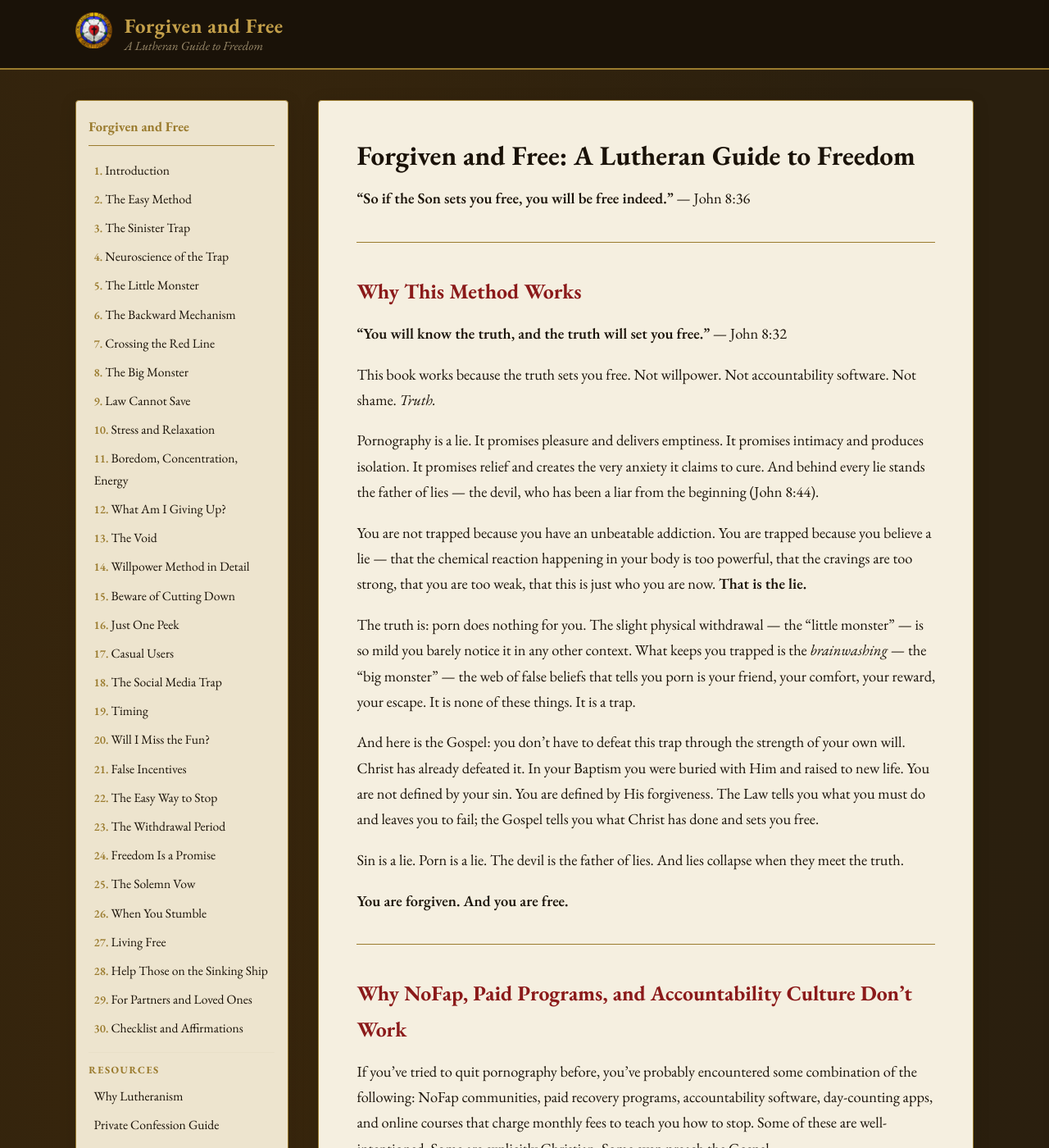
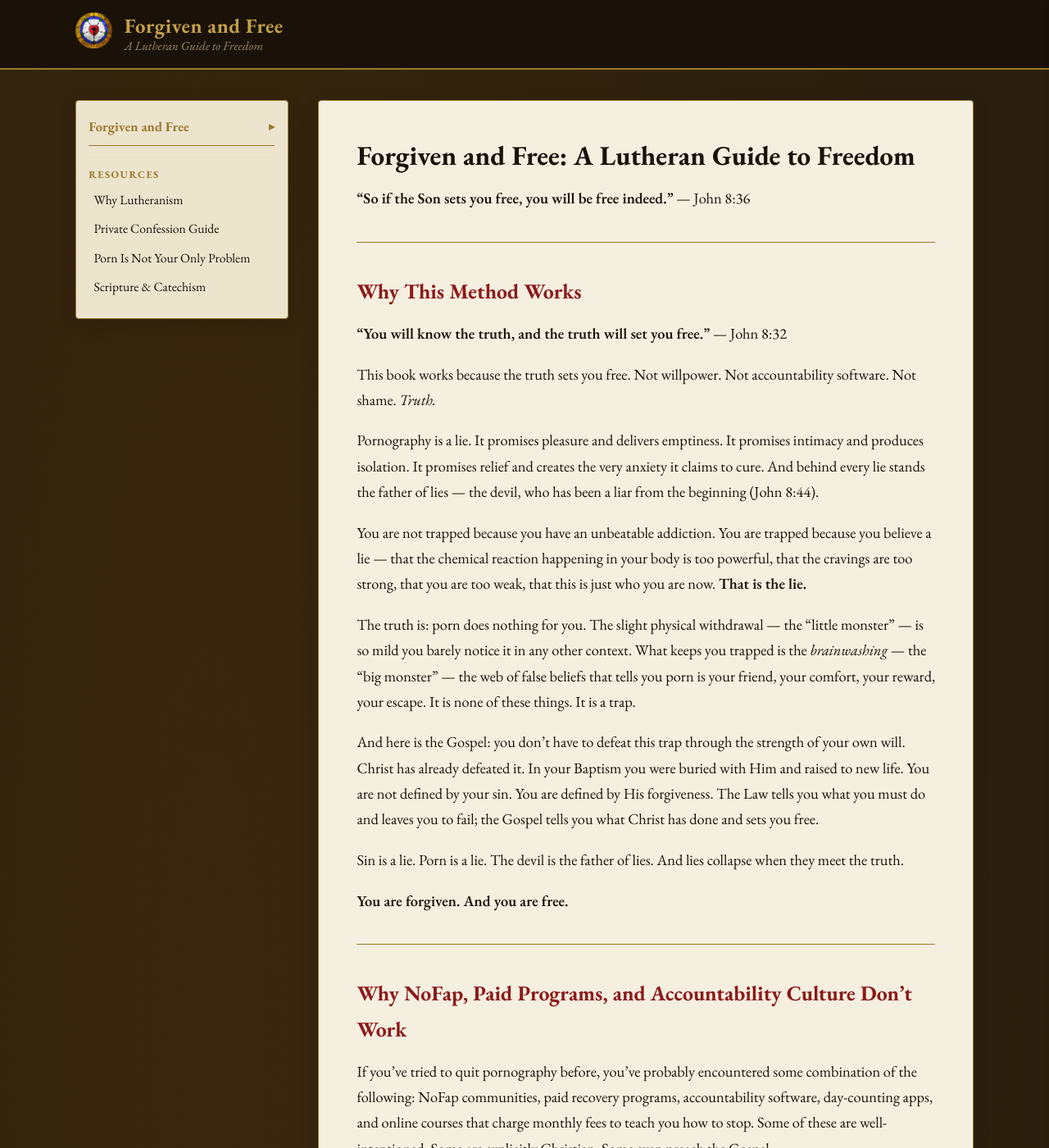
Before and after one commit to ForgivenAndFree/ForgivenAndFree.github.io, a Jekyll site: the page built from index.md, in a window 1280 px wide and 1400 px high. Shown: the whole window at 82% size. Built offline with Jekyll 4.4.1, drawn with Linux system fonts in a browser that asks for light colours.

Commit message:
Make chapter list a collapsible dropdown, remove sidebar scrollbar
The "Forgiven and Free" heading now toggles the chapter list open/closed,
keeping Resources always visible. Sidebar scrolls with the page instead
of having its own scrollbar.

Co-Authored-By: Claude Opus 4.6 <noreply@anthropic.com>

```diff
--- a/_includes/sidebar.html
+++ b/_includes/sidebar.html
@@ -1,4 +1,47 @@
 <nav class="sidebar">
-  <h3><a href="{{ site.baseurl }}/">Forgiven and Free</a></h3>
-  {% include toc-list.html %}
+  <div class="sidebar-chapters-toggle" onclick="this.classList.toggle('open');document.getElementById('sidebarChapters').classList.toggle('open');">
+    <a href="{{ site.baseurl }}/" onclick="event.stopPropagation();">Forgiven and Free</a>
+    <span class="toggle-arrow">&#9656;</span>
+  </div>
+  <div class="sidebar-chapters-list" id="sidebarChapters">
+    <ol>
+      <li><a href="{{ site.baseurl }}/chapters/01-introduction">Introduction</a></li>
+      <li><a href="{{ site.baseurl }}/chapters/02-the-easy-method">The Easy Method</a></li>
+      <li><a href="{{ site.baseurl }}/chapters/03-the-sinister-trap">The Sinister Trap</a></li>
+      <li><a href="{{ site.baseurl }}/chapters/04-neuroscience-of-the-trap">Neuroscience of the Trap</a></li>
+      <li><a href="{{ site.baseurl }}/chapters/05-the-little-monster">The Little Monster</a></li>
+      <li><a href="{{ site.baseurl }}/chapters/06-the-backward-mechanism">The Backward Mechanism</a></li>
+      <li><a href="{{ site.baseurl }}/chapters/07-crossing-the-red-line">Crossing the Red Line</a></li>
+      <li><a href="{{ site.baseurl }}/chapters/08-the-big-monster">The Big Monster</a></li>
+      <li><a href="{{ site.baseurl }}/chapters/09-law-cannot-save">Law Cannot Save</a></li>
+      <li><a href="{{ site.baseurl }}/chapters/10-stress-and-relaxation">Stress and Relaxation</a></li>
+      <li><a href="{{ site.baseurl }}/chapters/11-boredom-concentration-energy">Boredom, Concentration, Energy</a></li>
+      <li><a href="{{ site.baseurl }}/chapters/12-what-am-i-giving-up">What Am I Giving Up?</a></li>
+      <li><a href="{{ site.baseurl }}/chapters/13-the-void">The Void</a></li>
+      <li><a href="{{ site.baseurl }}/chapters/14-willpower-method-in-detail">Willpower Method in Detail</a></li>
+      <li><a href="{{ site.baseurl }}/chapters/15-beware-of-cutting-down">Beware of Cutting Down</a></li>
+      <li><a href="{{ site.baseurl }}/chapters/16-just-one-peek">Just One Peek</a></li>
+      <li><a href="{{ site.baseurl }}/chapters/17-casual-users">Casual Users</a></li>
+      <li><a href="{{ site.baseurl }}/chapters/18-social-media-trap">The Social Media Trap</a></li>
+      <li><a href="{{ site.baseurl }}/chapters/19-timing">Timing</a></li>
+      <li><a href="{{ site.baseurl }}/chapters/20-will-i-miss-the-fun">Will I Miss the Fun?</a></li>
+      <li><a href="{{ site.baseurl }}/chapters/21-false-incentives">False Incentives</a></li>
+      <li><a href="{{ site.baseurl }}/chapters/22-the-easy-way-to-stop">The Easy Way to Stop</a></li>
+      <li><a href="{{ site.baseurl }}/chapters/23-the-withdrawal-period">The Withdrawal Period</a></li>
+      <li><a href="{{ site.baseurl }}/chapters/24-the-moment-of-revelation">Freedom Is a Promise</a></li>
+      <li><a href="{{ site.baseurl }}/chapters/25-the-final-session">The Solemn Vow</a></li>
+      <li><a href="{{ site.baseurl }}/chapters/26-when-you-stumble">When You Stumble</a></li>
+      <li><a href="{{ site.baseurl }}/chapters/27-living-free">Living Free</a></li>
+      <li><a href="{{ site.baseurl }}/chapters/28-help-those-on-the-sinking-ship">Help Those on the Sinking Ship</a></li>
+      <li><a href="{{ site.baseurl }}/chapters/29-for-partners">For Partners and Loved Ones</a></li>
+      <li><a href="{{ site.baseurl }}/chapters/30-checklist-and-affirmations">Checklist and Affirmations</a></li>
+    </ol>
+  </div>
+  <h4 class="sidebar-section">Resources</h4>
+  <ul class="sidebar-resources">
+    <li><a href="{{ site.baseurl }}/resources/why-lutheranism">Why Lutheranism</a></li>
+    <li><a href="{{ site.baseurl }}/resources/private-confession">Private Confession Guide</a></li>
+    <li><a href="{{ site.baseurl }}/resources/not-your-only-problem">Porn Is Not Your Only Problem</a></li>
+    <li><a href="{{ site.baseurl }}/resources/scripture-and-catechism">Scripture &amp; Catechism</a></li>
+  </ul>
 </nav>
--- a/_layouts/default.html
+++ b/_layouts/default.html
@@ -91,30 +91,50 @@
     .sidebar {
       width: var(--sidebar-width);
       flex-shrink: 0;
-      position: sticky;
-      top: 1em;
-      max-height: calc(100vh - 2em);
-      overflow-y: auto;
       background: var(--parchment-mid);
       border: 1px solid var(--gold);
       border-radius: 4px;
       padding: 1.2em 1em;
       font-size: 0.85em;
       box-shadow: 0 4px 20px var(--shadow);
+      align-self: flex-start;
     }
 
-    .sidebar h3 {
+    .sidebar-chapters-toggle {
+      display: flex;
+      align-items: center;
+      justify-content: space-between;
+      cursor: pointer;
       font-size: 1.05em;
-      margin-bottom: 0.8em;
+      margin-bottom: 0.4em;
       padding-bottom: 0.5em;
       border-bottom: 1px solid var(--gold);
       color: var(--gold);
       font-weight: 700;
+      user-select: none;
     }
 
-    .sidebar h3 a {
+    .sidebar-chapters-toggle a {
       color: var(--gold);
       text-decoration: none;
+    }
+
+    .sidebar-chapters-toggle .toggle-arrow {
+      font-size: 0.85em;
+      transition: transform 0.2s ease;
+    }
+
+    .sidebar-chapters-toggle.open .toggle-arrow {
+      transform: rotate(90deg);
+    }
+
+    .sidebar-chapters-list {
+      display: none;
+      margin-bottom: 0.4em;
+    }
+
+    .sidebar-chapters-list.open {
+      display: block;
     }
 
     .sidebar h4.sidebar-section {
```
